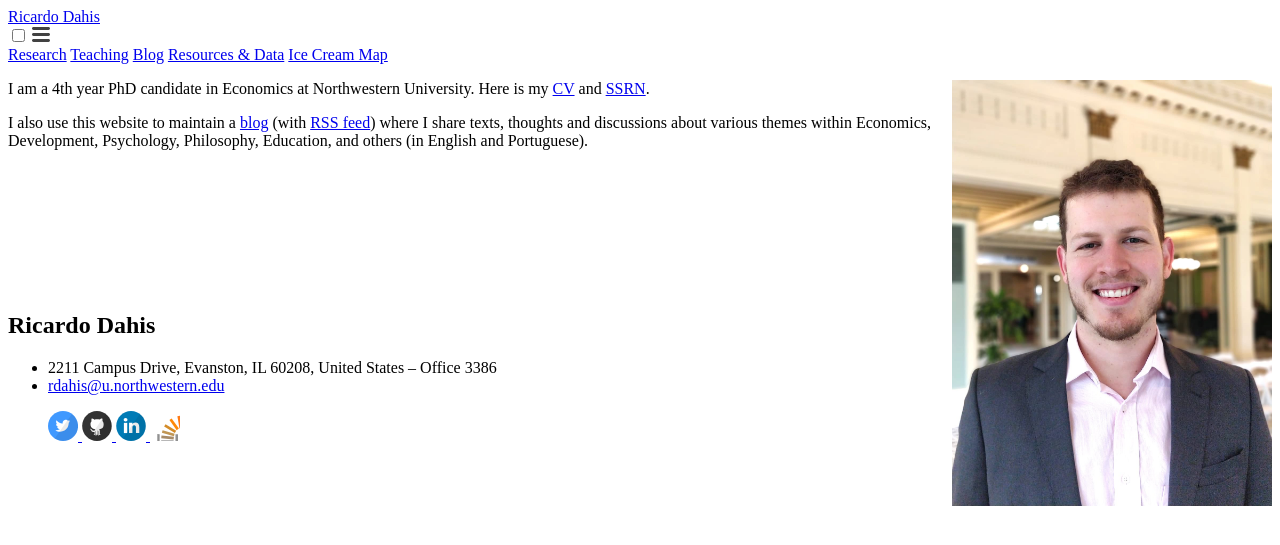
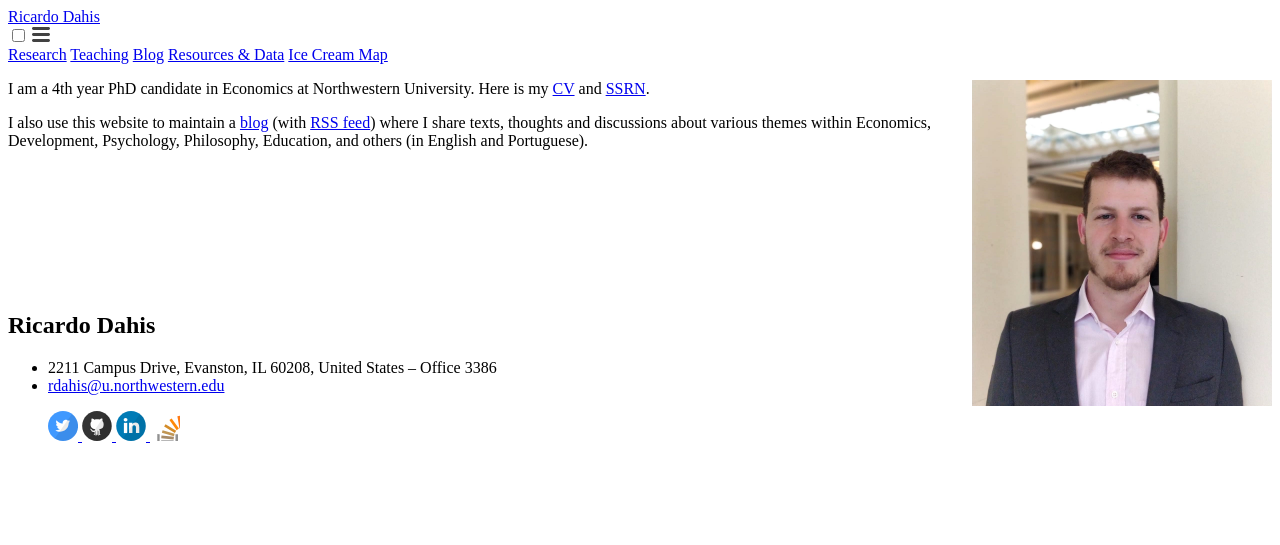
Before and after one commit to rdahis/rdahis.github.io, a Jekyll site: the page built from index.md, in a window 1280 px wide. Shown: the top 545 px of the page. Built offline with Jekyll 4.4.1, drawn with Linux system fonts in a browser that asks for light colours; a script that is not in the unit is left out.

Commit message:
Updates profile4.

```diff
--- a/index.md
+++ b/index.md
@@ -2,7 +2,7 @@
 layout: home
 ---
 
-<img src="./files/pictures/profile3.jpg" alt="profile" style="width: 320px;" align="right"  />
+<img src="./files/pictures/profile4.jpg" alt="profile" style="width: 300px;" align="right"  />
 
 I am a 4th year PhD candidate in Economics at Northwestern University. Here is my [CV](/files/CV - Ricardo Dahis.pdf){:target="_blank"} and [SSRN](https://ssrn.com/author=2786164){:target="_blank"}.
 
```
